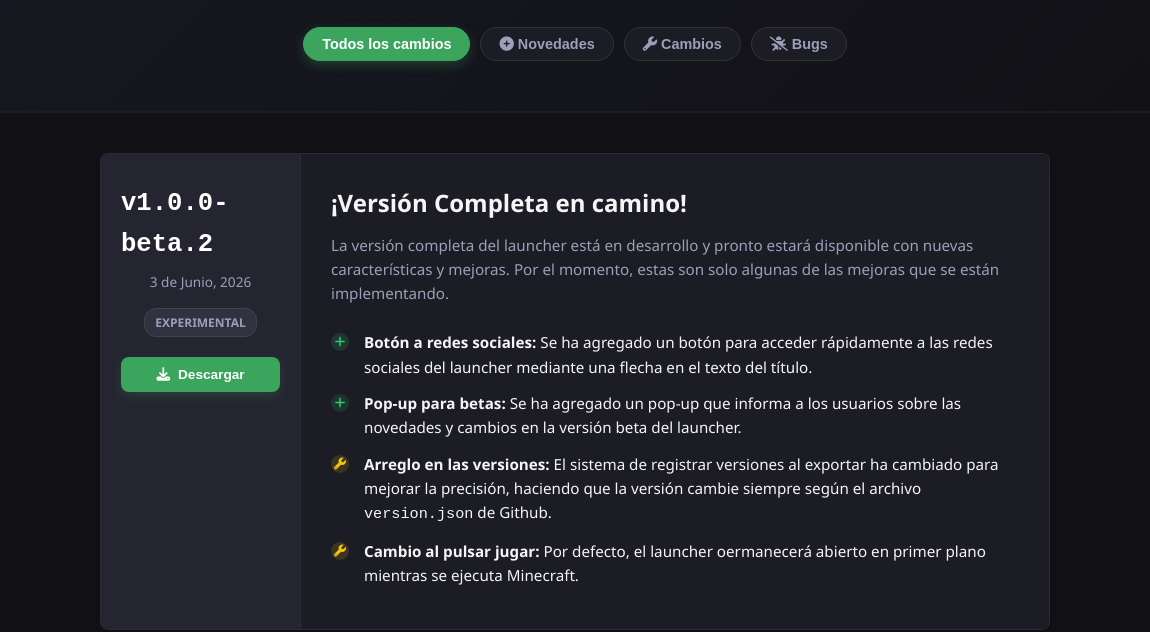
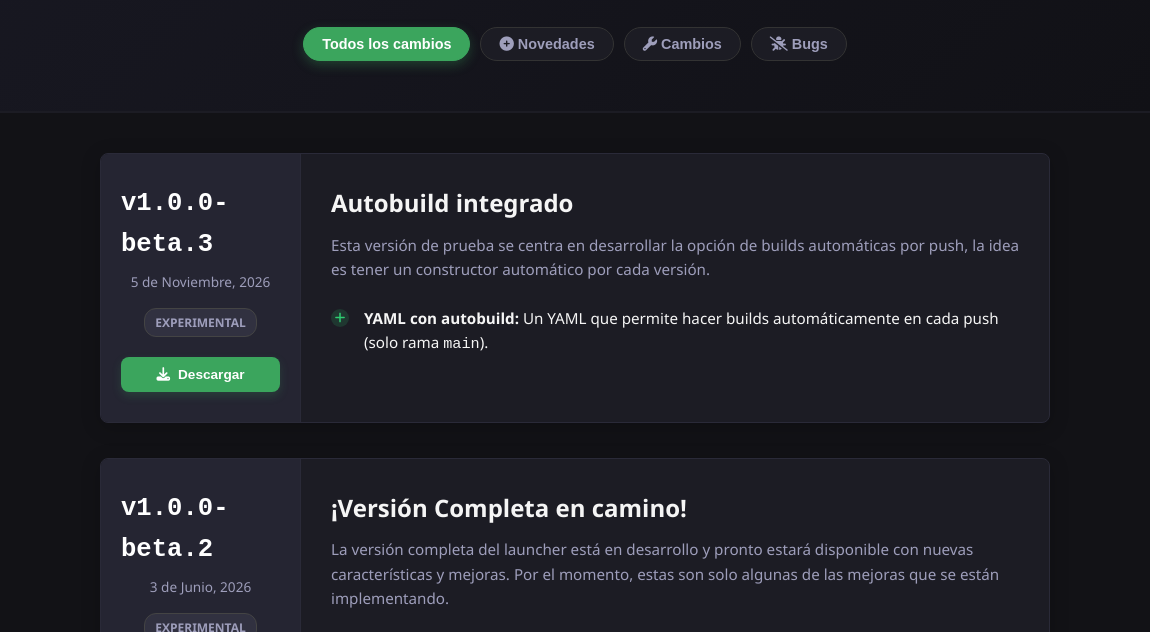
Before and after one commit to SuzuKurai/KuraiLauncher, an Electron app: page docs/devlog/index.html in a window 1150 px wide. Shown: the part 155-787 px from the top of the page. Drawn offline with Linux system fonts and the light colour scheme; no server answers.

Commit message:
Update index.html
Nueva versión añadida

```diff
--- a/docs/devlog/index.html
+++ b/docs/devlog/index.html
@@ -24,6 +24,30 @@
     </header>
 
     <main class="changelog-container">
+        <section class="version-block" data-version="v1.0.0-beta.3">
+            <div class="version-sidebar">
+                <div class="version-tag">v1.0.0-beta.3</div>
+                <time class="version-date">5 de Noviembre, 2026</time>
+                <span class="badge badge-minor">Experimental</span>
+                    <button class="btn-download-action" data-target-url="https://github.com/SuzuKurai/KuraiLauncher/releases/tag/v1.0.0-beta.3">
+                    <i class="fa-solid fa-download"></i> <span>Detectando...</span>
+                </button>
+            </div>
+            <div class="version-content">
+                <h2>Autobuild integrado</h2>
+                <p class="version-summary">Esta versión de prueba se centra en desarrollar la opción de builds automáticas por push,
+                    la idea es tener un constructor automático por cada versión.</p>
+
+                <ul class="change-list">
+                    <li class="change-item type-add">
+                        <span class="change-icon"><i class="fa-solid fa-plus"></i></span>
+                        <div class="change-text"><strong>YAML con autobuild:</strong> Un YAML que permite hacer builds automáticamente en cada push (solo rama <code>main</code>).</div>
+                    </li>
+                </ul>
+            </div>
+
+        </section>
+
         <section class="version-block" data-version="v1.0.0-beta.2">
             <div class="version-sidebar">
                 <div class="version-tag">v1.0.0-beta.2</div>
```
